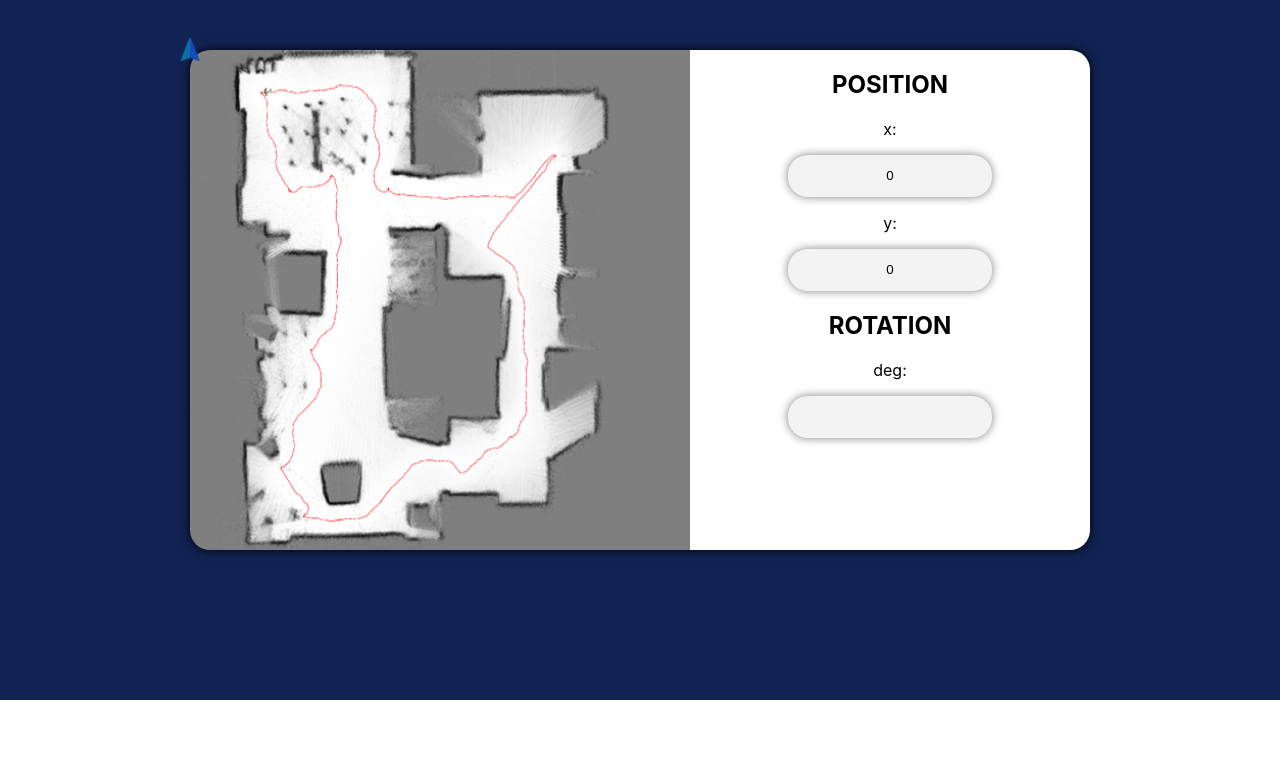
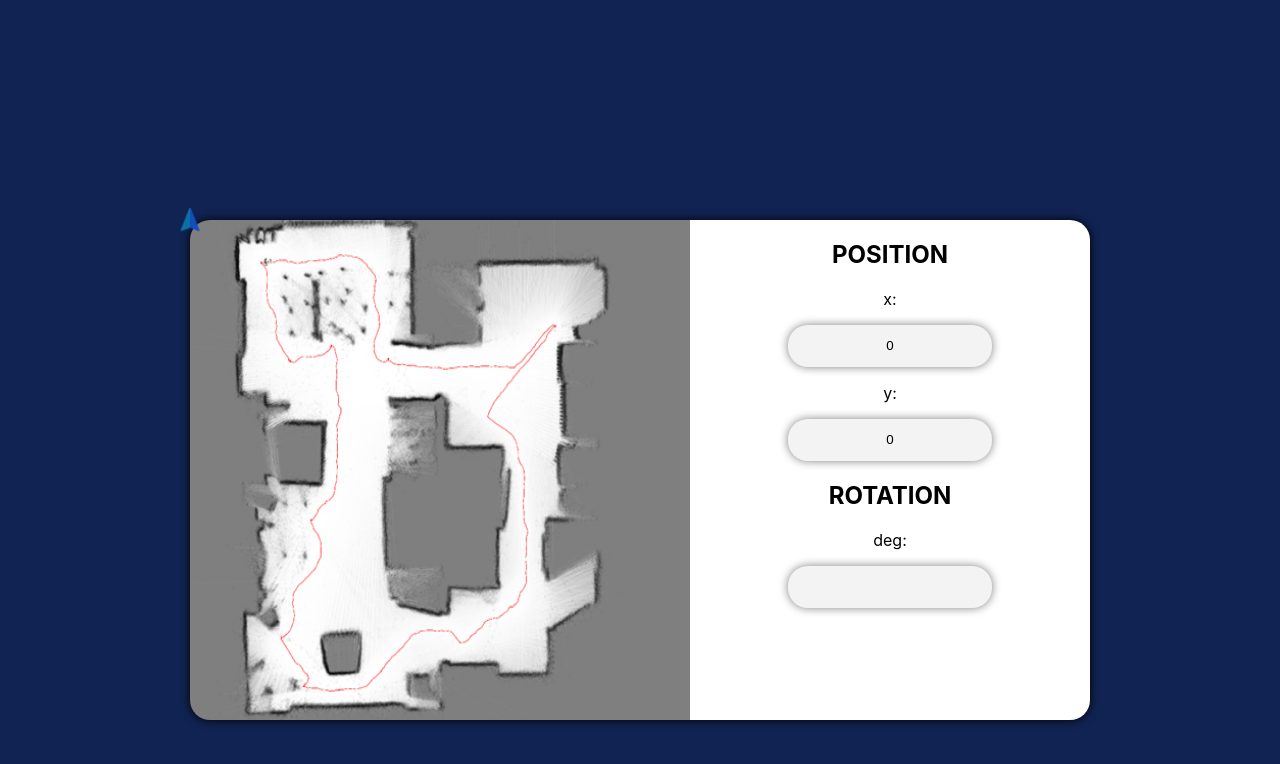
Before and after one commit to Peskyleo1/robot-test-dashboard, a React (Create React App) app: page / in a window 1280 px wide. Shown: the top 764 px of the page. Built offline with nearby package versions, Linux system fonts and the light colour scheme.

Commit message:
✨ - Centered Card

```diff
--- a/src/assets/css/style.css
+++ b/src/assets/css/style.css
@@ -1,9 +1,13 @@
+body {
+    background-color: rgb(17, 35, 82);
+}
+
 .MapSection {
     position: relative;
     width: 100%;
     background-color: rgb(17, 35, 82);
     height: 700px;
-    margin-top: 0px;
+    margin-top: 170px;
 }
 
 .MapContainer {
```
Also changed, not shown: 1 other file (tests, documents, lock files or other folders).
